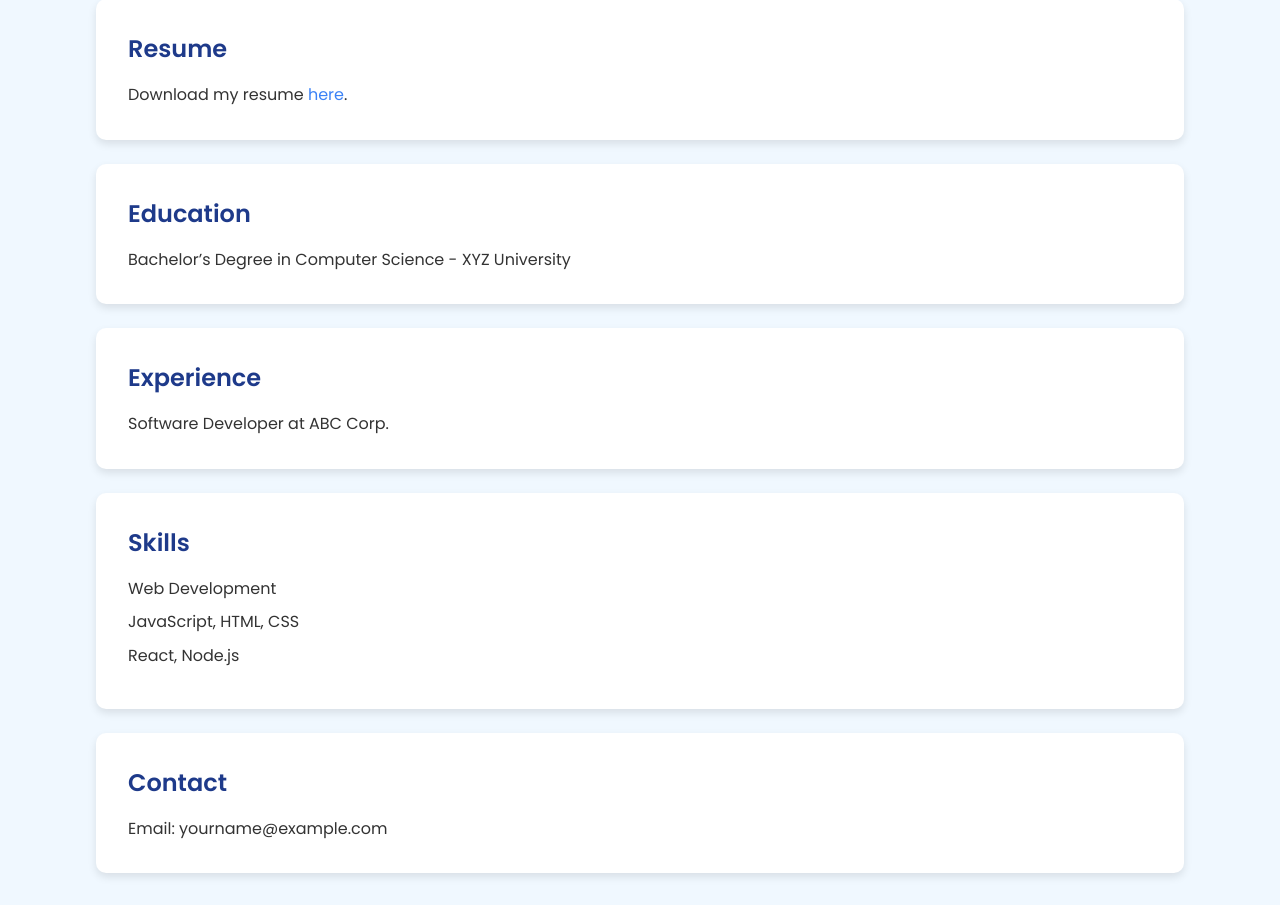
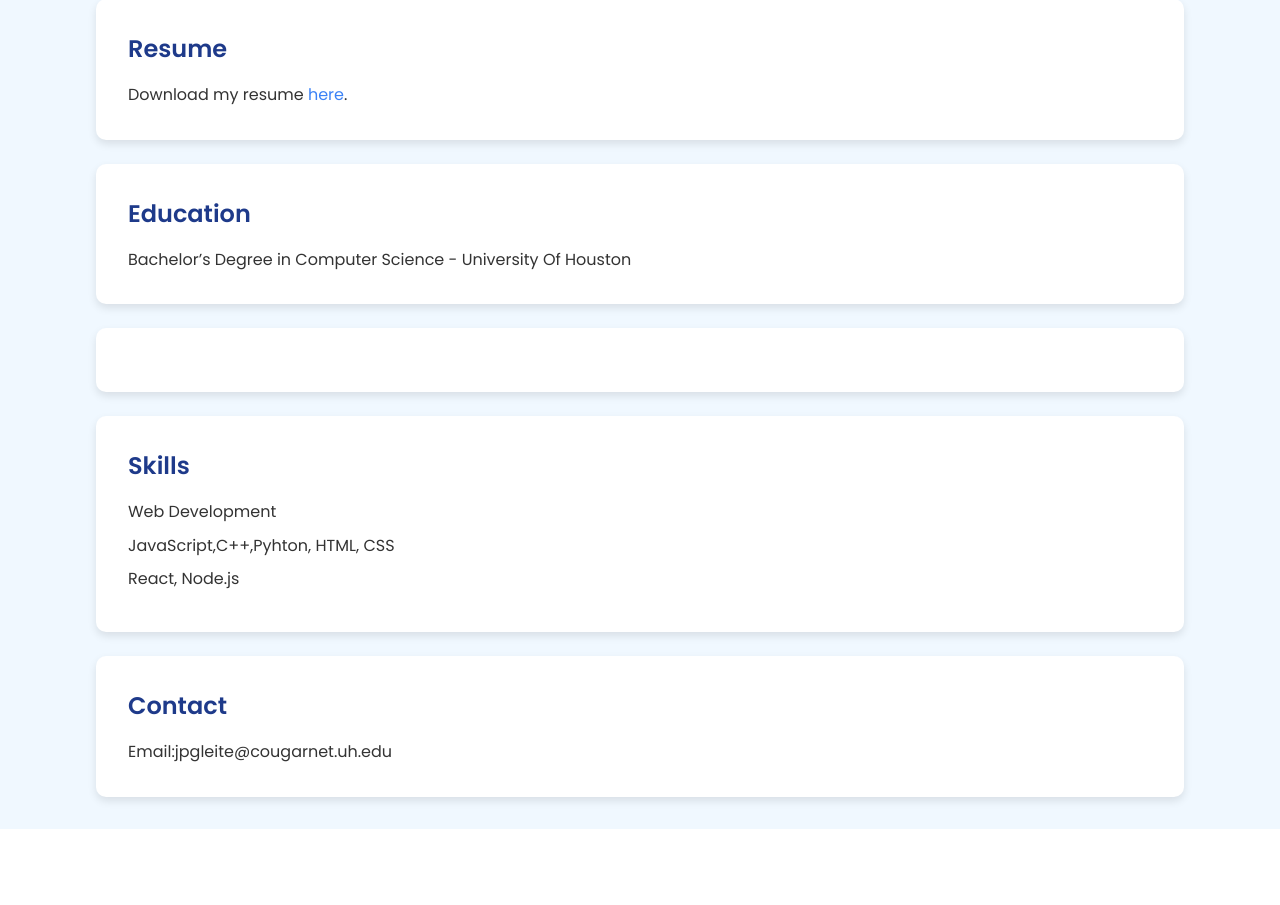
Before and after one commit to johnpaul123Z/jresume, a Flask app: page / in a window 1280 px wide. Shown: the part 334-1239 px from the top of the page. After the commit the page ends 1163 px from the top, so only its background shows below. Run offline with Flask 2, Linux system fonts and the light colour scheme.

Commit message:
Update home.html

```diff
--- a/templates/home.html
+++ b/templates/home.html
@@ -104,23 +104,22 @@
         </div>
         <div class="section">
             <h2>Education</h2>
-            <p>Bachelor’s Degree in Computer Science - XYZ University</p>
+            <p>Bachelor’s Degree in Computer Science - University Of Houston</p>
         </div>
         <div class="section">
-            <h2>Experience</h2>
-            <p>Software Developer at ABC Corp.</p>
+
         </div>
         <div class="section">
             <h2>Skills</h2>
             <ul>
                 <li>Web Development</li>
-                <li>JavaScript, HTML, CSS</li>
+                <li>JavaScript,C++,Pyhton, HTML, CSS</li>
                 <li>React, Node.js</li>
             </ul>
         </div>
         <div class="section">
             <h2>Contact</h2>
-            <p>Email: yourname@example.com</p>
+            <p>Email:jpgleite@cougarnet.uh.edu</p>
         </div>
     </div>
 </body>
```
